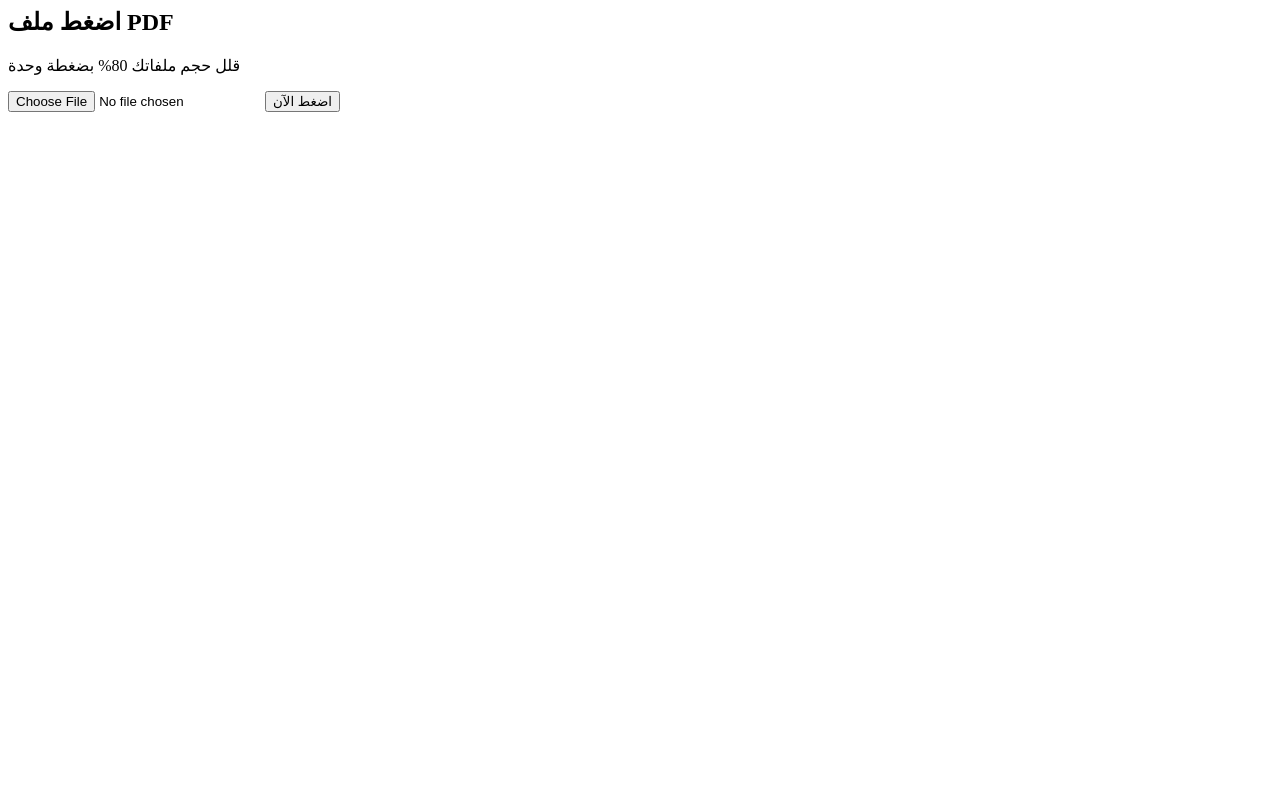
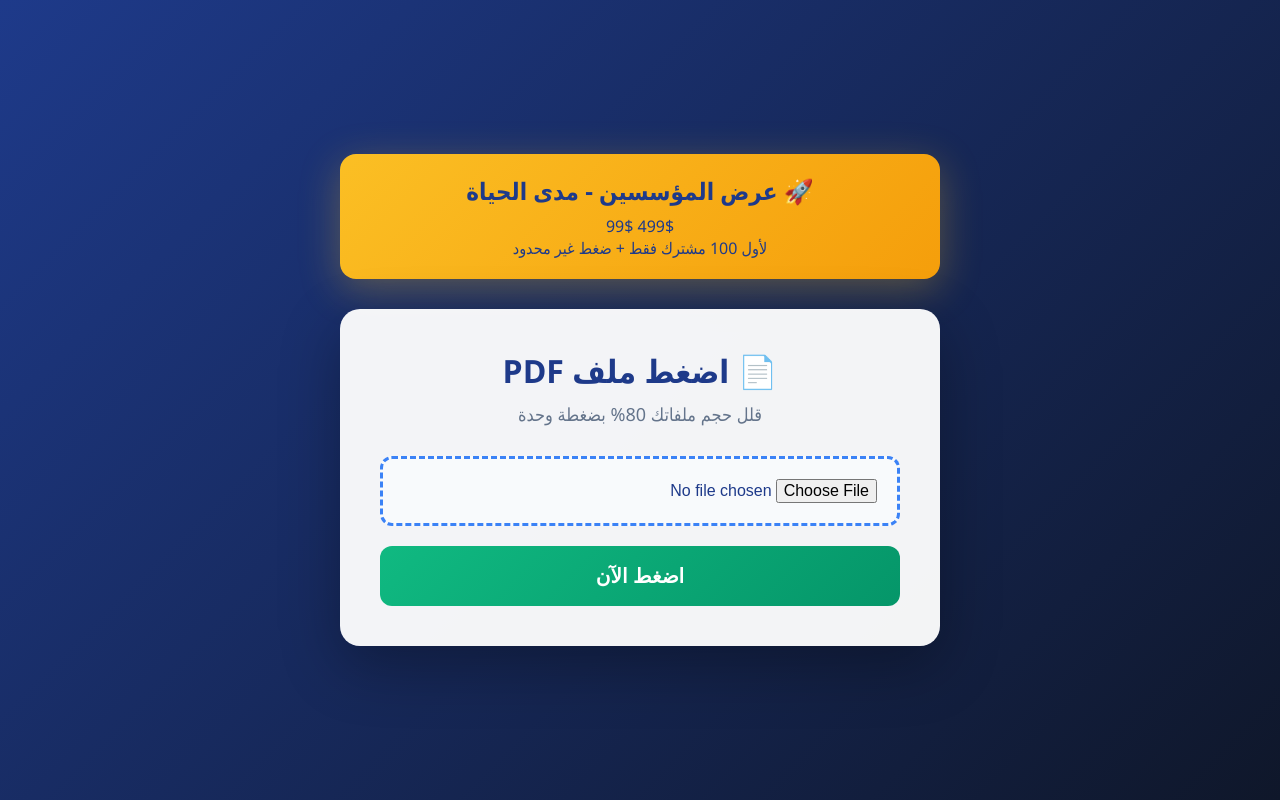
Before and after one commit to mtmsk125/pdf_compressor, a Flask app: page / in a window 1280 px wide. Run offline with Flask 3, Linux system fonts and the light colour scheme.

Commit message:
Revamp index.html with new layout and styles

```diff
--- a/templates/index.html
+++ b/templates/index.html
@@ -1,5 +1,84 @@
+<!DOCTYPE html>
+<html lang="ar" dir="rtl">
+<head>
+    <meta charset="UTF-8">
+    <meta name="viewport" content="width=device-width, initial-scale=1.0">
+    <title>ضغط PDF - مجاني وسريع</title>
+    <style>
+        * { margin: 0; padding: 0; box-sizing: border-box; }
+        body {
+            font-family: 'Segoe UI', Tahoma, sans-serif;
+            background: linear-gradient(135deg, #1e3a8a 0%, #0f172a 100%);
+            min-height: 100vh;
+            display: flex;
+            align-items: center;
+            justify-content: center;
+            padding: 20px;
+            color: #fff;
+        }
+       .container { max-width: 600px; width: 100%; }
+       .founder-offer {
+            background: linear-gradient(135deg, #fbbf24 0%, #f59e0b 100%);
+            color: #1e3a8a;
+            padding: 20px;
+            border-radius: 16px;
+            text-align: center;
+            margin-bottom: 30px;
+            box-shadow: 0 10px 40px rgba(251, 191, 36, 0.3);
+        }
+       .founder-offer h3 { font-size: 24px; margin-bottom: 8px; }
+       .founder-offer.price { font-size: 48px; font-weight: bold; }
+       .founder-offer.old-price { text-decoration: line-through; opacity: 0.7; font-size: 20px; }
+       .box {
+            background: rgba(255, 255, 255, 0.95);
+            padding: 40px;
+            border-radius: 20px;
+            box-shadow: 0 20px 60px rgba(0,0,0,0.3);
+            text-align: center;
+        }
+       .box h2 { color: #1e3a8a; font-size: 32px; margin-bottom: 10px; }
+       .box p { color: #64748b; margin-bottom: 30px; font-size: 18px; }
+        input[type="file"] {
+            width: 100%;
+            padding: 20px;
+            border: 3px dashed #3b82f6;
+            border-radius: 12px;
+            margin-bottom: 20px;
+            cursor: pointer;
+            background: #f8fafc;
+            color: #1e3a8a;
+            font-size: 16px;
+        }
+       .btn {
+            width: 100%;
+            padding: 18px;
+            background: linear-gradient(135deg, #10b981 0%, #059669 100%);
+            color: white;
+            border: none;
+            border-radius: 12px;
+            font-size: 20px;
+            font-weight: bold;
+            cursor: pointer;
+            transition: transform 0.2s;
+        }
+       .btn:hover { transform: translateY(-2px); }
+       .btn:disabled { background: #6b7280; cursor: not-allowed; transform: none; }
+       .alert { background: #fef3c7; color: #92400e; padding: 12px; border-radius: 8px; margin-bottom: 20px; }
+    </style>
+</head>
+<body>
+    <div class="container">
+        <div class="founder-offer">
+            <h3>🚀 عرض المؤسسين - مدى الحياة</h3>
+            <div>
+                <span class="old-price">499$</span>
+                <span class="price">99$</span>
+            </div>
+            <p>لأول 100 مشترك فقط + ضغط غير محدود</p>
+        </div>
+
         <div class="box">
-    <h2>اضغط ملف PDF</h2>
+            <h2>📄 اضغط ملف PDF</h2>
             <p>قلل حجم ملفاتك 80% بضغطة وحدة</p>
 
             {% with messages = get_flashed_messages() %}
@@ -13,17 +92,17 @@
                 <button type="submit" class="btn" id="submitBtn">اضغط الآن</button>
             </form>
         </div>
+    </div>
 
     <script>
     document.getElementById('compressForm').addEventListener('submit', function() {
         const btn = document.getElementById('submitBtn');
         const file = document.getElementById('fileInput').files[0];
-
         if(file) {
             btn.disabled = true;
             btn.innerHTML = '⏳ جاري الضغط... انتظر ' + (file.size/1024/1024).toFixed(1) + 'MB';
-        btn.style.background = '#6b7280';
-        btn.style.cursor = 'not-allowed';
         }
     });
     </script>
+</body>
+</html>
```
Lines whose indentation alone changed are shown as unchanged.
